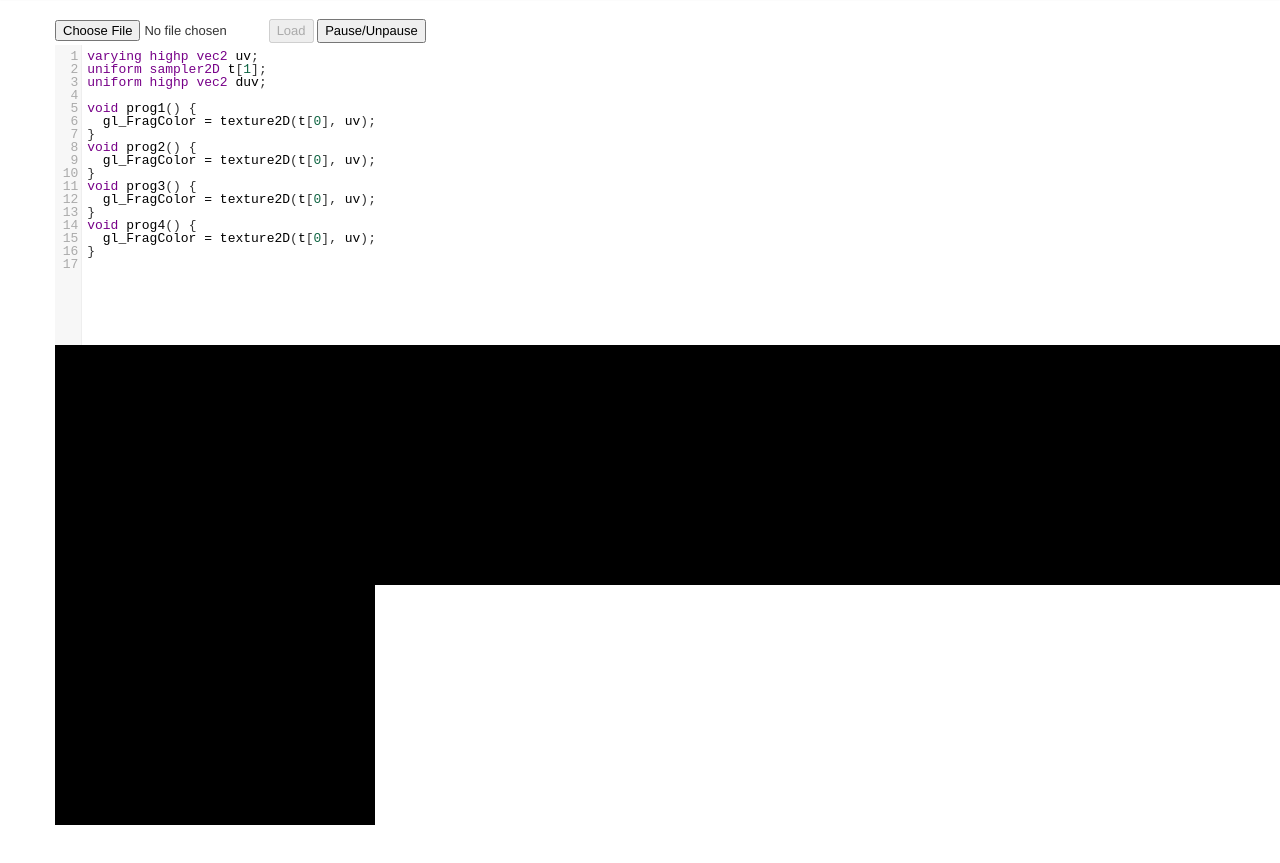
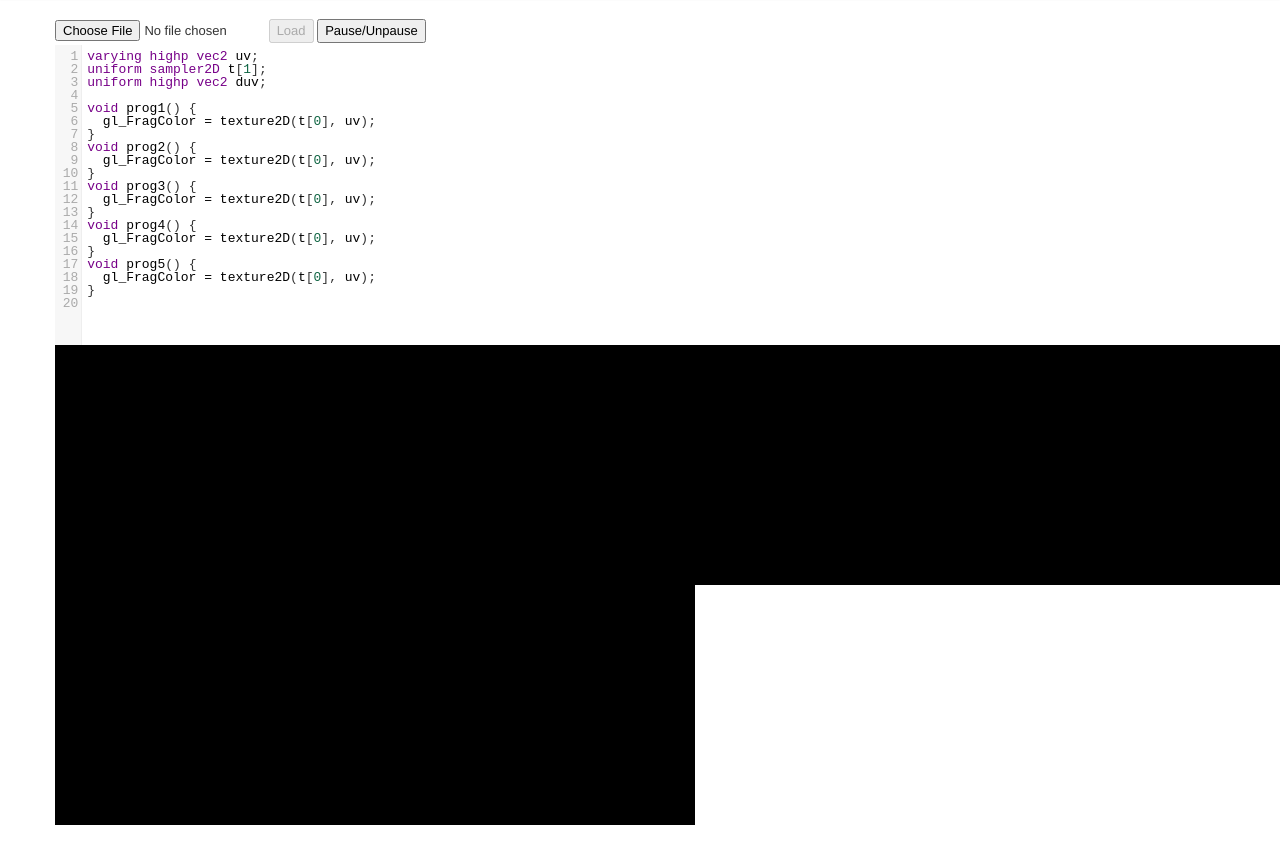
Before and after one commit to matt-williams/vizion-html, a plain HTML site: page war/index.html in a window 1280 px wide. Shown: the part 43-906 px from the top of the page. Drawn offline with Linux system fonts and the light colour scheme; animation ran at ten frames a second.

Commit message:
Try despeckling (may be bugged)

```diff
--- a/war/index.html
+++ b/war/index.html
@@ -78,6 +78,9 @@
 void prog4() {
   gl_FragColor = texture2D(t[0], uv);
 }
+void prog5() {
+  gl_FragColor = texture2D(t[0], uv);
+}
           </textarea>
         </div>
       </div>
@@ -107,6 +110,15 @@
 
   // Get A WebGL context
   var gl = WebGLUtils.setupWebGL(canvas);
+  gl.clearColor(0.0, 0.0, 0.0, 1.0);
+  gl.disable(gl.DEPTH_TEST);
+  gl.depthMask(false);
+  gl.pixelStorei(gl.UNPACK_FLIP_Y_WEBGL, true);
+
+  // Create a buffer and put a single clipspace rectangle in it (2 triangles)
+  var vertices = new Float32Array([-1.0, -1.0, 1.0, -1.0, -1.0, 1.0, -1.0, 1.0, 1.0, -1.0, 1.0, 1.0]);
+
+  var texture = new VideoTexture(gl, video);
 
   var vertexShader = new VertexShader(gl,
                                     "attribute vec2 xy;\n" +
@@ -125,20 +137,22 @@
                                     "void main() {\n" +
                                     "  gl_FragColor = texture2D(t, uv);\n" +
                                     "}\n");
-  var program1 = new Program(gl, vertexShader);
-  var program2 = new Program(gl, vertexShader);
-  var program3 = new Program(gl, vertexShader);
-  var program4 = new Program(gl, vertexShader);
+  var numStages = 5;
+  var programs = [];
+  var renderTextures = [];
+  for (stageIdx = 0; stageIdx < numStages; stageIdx++) {
+    programs.push(new Program(gl, vertexShader));
+    renderTextures.push(new RenderTexture(gl, (stageIdx < 3) ? 40 : 320, (stageIdx < 3) ? 30 : 240));
+  }
 
   // setup GLSL program
   var codeMirror;
   function updateShaders() {
     var rowToLogs = {};
     try {
-      program1.setFragmentText(codeMirror.getValue(), "prog1");
-      program2.setFragmentText(codeMirror.getValue(), "prog2");
-      program3.setFragmentText(codeMirror.getValue(), "prog3");
-      program4.setFragmentText(codeMirror.getValue(), "prog4");
+      for (var stageIdx = 0; stageIdx < numStages; stageIdx++) {
+        programs[stageIdx].setFragmentText(codeMirror.getValue(), "prog" + (stageIdx + 1));
+      }
     } catch (e) {
       if ((typeof (e) == "object") && (e instanceof ShaderCompileException)) {
         for ( var logIndex = 0; logIndex < e.logs.length; logIndex++) {
@@ -199,20 +213,6 @@
     paused = !paused;
   }
 
-  gl.clearColor(0.0, 0.0, 0.0, 1.0);
-  gl.disable(gl.DEPTH_TEST);
-  gl.depthMask(false);
-  gl.pixelStorei(gl.UNPACK_FLIP_Y_WEBGL, true);
-
-  // Create a buffer and put a single clipspace rectangle in it (2 triangles)
-  var vertices = new Float32Array([-1.0, -1.0, 1.0, -1.0, -1.0, 1.0, -1.0, 1.0, 1.0, -1.0, 1.0, 1.0]);
-
-  var texture = new VideoTexture(gl, video);
-  var renderTexture = new RenderTexture(gl, 40, 30);
-  var renderTexture2 = new RenderTexture(gl, 40, 30);
-  var renderTexture3 = new RenderTexture(gl, 40, 30);
-  var renderTexture4 = new RenderTexture(gl, 320, 240);
-
   function display(tex, x, y, width, height) {
     width = (width) ? width : tex.width;
     height = (height) ? height : tex.height;
@@ -249,15 +249,17 @@
       texture.update();
     }
 
-    process(texture, renderTexture, program1);
-    process(renderTexture, renderTexture2, program2);
-    process(renderTexture2, renderTexture3, program3);
-    process([texture, renderTexture3], renderTexture4, program4);
+    process(texture, renderTextures[0], programs[0]);
+    process(renderTextures[0], renderTextures[1], programs[1]);
+    process(renderTextures[1], renderTextures[2], programs[2]);
+    process([texture, renderTextures[2]], renderTextures[3], programs[3]);
+    process(renderTextures[3], renderTextures[4], programs[4]);
     display(texture, 0, 0);
-    display(renderTexture, 320, 0, 320, 240);
-    display(renderTexture2, 640, 0, 320, 240);
-    display(renderTexture3, 960, 0, 320, 240);
-    display(renderTexture4, 0, 240, 320, 240);
+    display(renderTextures[0], 320, 0, 320, 240);
+    display(renderTextures[1], 640, 0, 320, 240);
+    display(renderTextures[2], 960, 0, 320, 240);
+    display(renderTextures[3], 0, 240, 320, 240);
+    display(renderTextures[4], 320, 240, 320, 240);
 
     // request render to be called for the next frame.
     window.webkitRequestAnimationFrame(render, canvas);
```
Also changed, not shown: war/contrast.glsl (+5 -6 lines).
